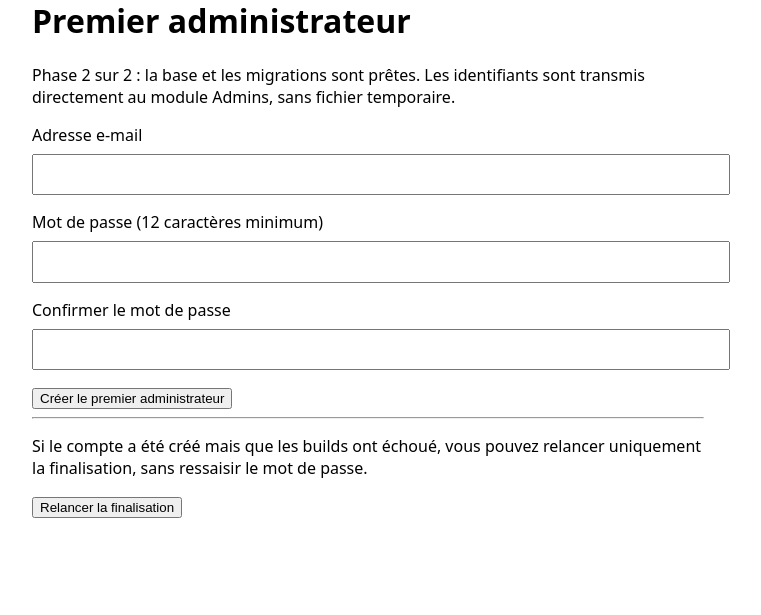
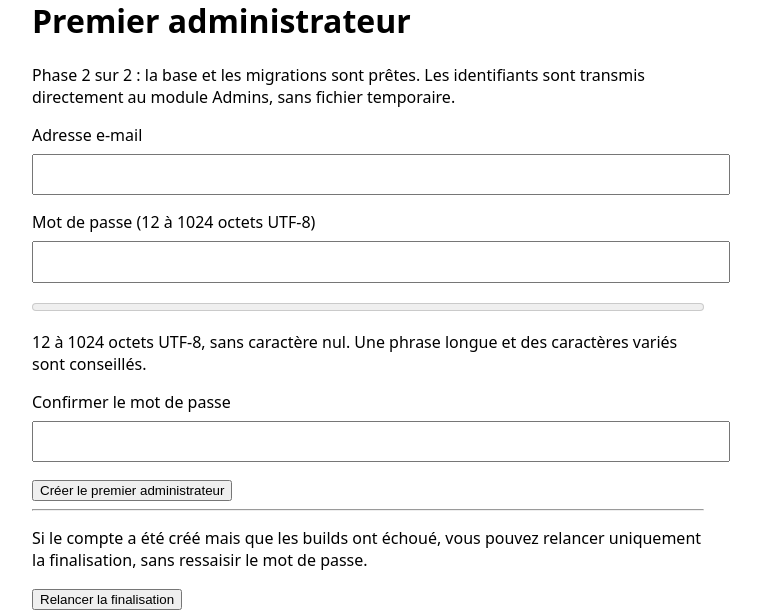
Before and after one commit to Symsvel-Framework/symsvel-back, a Symfony app: template templates/setup/admin.html.twig in a window 1280 px wide. Shown: the part 118-733 px from the top of the page, without its empty margins (272-1033 px from the left). Before the commit the page ends 636 px from the top, so only its background shows below. Run offline with Twig, Linux system fonts and the light colour scheme; the template is opened without the code that fills it, so the values that code supplies are empty; some libraries are stand-ins or nearby versions.

Commit message:
feat(setup): show first-admin password policy and diversity

```diff
--- a/templates/setup/admin.html.twig
+++ b/templates/setup/admin.html.twig
@@ -10,10 +10,12 @@
     <input type="hidden" name="setup_action" value="provision">
     <label for="admin_email">Adresse e-mail</label>
     <input id="admin_email" name="admin_email" type="email" maxlength="254" required autocomplete="email" style="display:block;width:100%;padding:.7rem;margin:.5rem 0 1rem">
-    <label for="admin_password">Mot de passe (12 caractères minimum)</label>
-    <input id="admin_password" name="admin_password" type="password" minlength="12" required autocomplete="new-password" style="display:block;width:100%;padding:.7rem;margin:.5rem 0 1rem">
+    <label for="admin_password">Mot de passe (12 à 1024 octets UTF-8)</label>
+    <input id="admin_password" name="admin_password" type="password" maxlength="1024" required autocomplete="new-password" style="display:block;width:100%;padding:.7rem;margin:.5rem 0 1rem">
+    <meter id="admin-password-strength" min="0" max="4" value="0" style="display:block;width:100%" aria-label="Diversité du mot de passe"></meter>
+    <p id="admin-password-hint" role="status">12 à 1024 octets UTF-8, sans caractère nul. Une phrase longue et des caractères variés sont conseillés.</p>
     <label for="admin_password_confirmation">Confirmer le mot de passe</label>
-    <input id="admin_password_confirmation" name="admin_password_confirmation" type="password" minlength="12" required autocomplete="new-password" style="display:block;width:100%;padding:.7rem;margin:.5rem 0 1rem">
+    <input id="admin_password_confirmation" name="admin_password_confirmation" type="password" maxlength="1024" required autocomplete="new-password" style="display:block;width:100%;padding:.7rem;margin:.5rem 0 1rem">
     <button type="submit">Créer le premier administrateur</button>
   </form>
   <hr>
@@ -25,3 +27,44 @@
   </form>
 </main>
 {% endblock %}
+
+{% block javascripts %}
+<script>
+(() => {
+  const password = document.getElementById('admin_password');
+  const confirmation = document.getElementById('admin_password_confirmation');
+  const meter = document.getElementById('admin-password-strength');
+  const hint = document.getElementById('admin-password-hint');
+  const form = password.closest('form');
+  const valid = (value) => {
+    const count = new TextEncoder().encode(value).length;
+    return count >= 12 && count <= 1024 && !value.includes('\0');
+  };
+  const update = () => {
+    const value = password.value;
+    const bytes = new TextEncoder().encode(value).length;
+    const classes = [/\p{Ll}/u, /\p{Lu}/u, /\p{Nd}/u, /[^\p{L}\p{N}\s]/u]
+      .filter((pattern) => pattern.test(value)).length;
+    const score = value === '' ? 0 : Math.min(4,
+      Number(bytes >= 12) + Number(bytes >= 16) + Number(classes >= 2) + Number(classes >= 3));
+    meter.value = score;
+    hint.textContent = 'Diversité : ' + ['Aucune saisie', 'Très faible', 'Faible', 'Moyenne', 'Bonne'][score]
+      + '. 12 à 1024 octets UTF-8, sans caractère nul. Une phrase longue est conseillée.';
+    password.setCustomValidity('');
+  };
+  password.addEventListener('input', update);
+  form.addEventListener('submit', (event) => {
+    if (!valid(password.value)) {
+      event.preventDefault();
+      password.setCustomValidity('Le mot de passe doit contenir entre 12 et 1024 octets UTF-8, sans caractère nul.');
+      password.reportValidity();
+    } else if (password.value !== confirmation.value) {
+      event.preventDefault();
+      confirmation.setCustomValidity('Les mots de passe ne correspondent pas.');
+      confirmation.reportValidity();
+    }
+  });
+  confirmation.addEventListener('input', () => confirmation.setCustomValidity(''));
+})();
+</script>
+{% endblock %}
```
Also changed, not shown: docs/projets/setup.md (+4 -0 lines).
